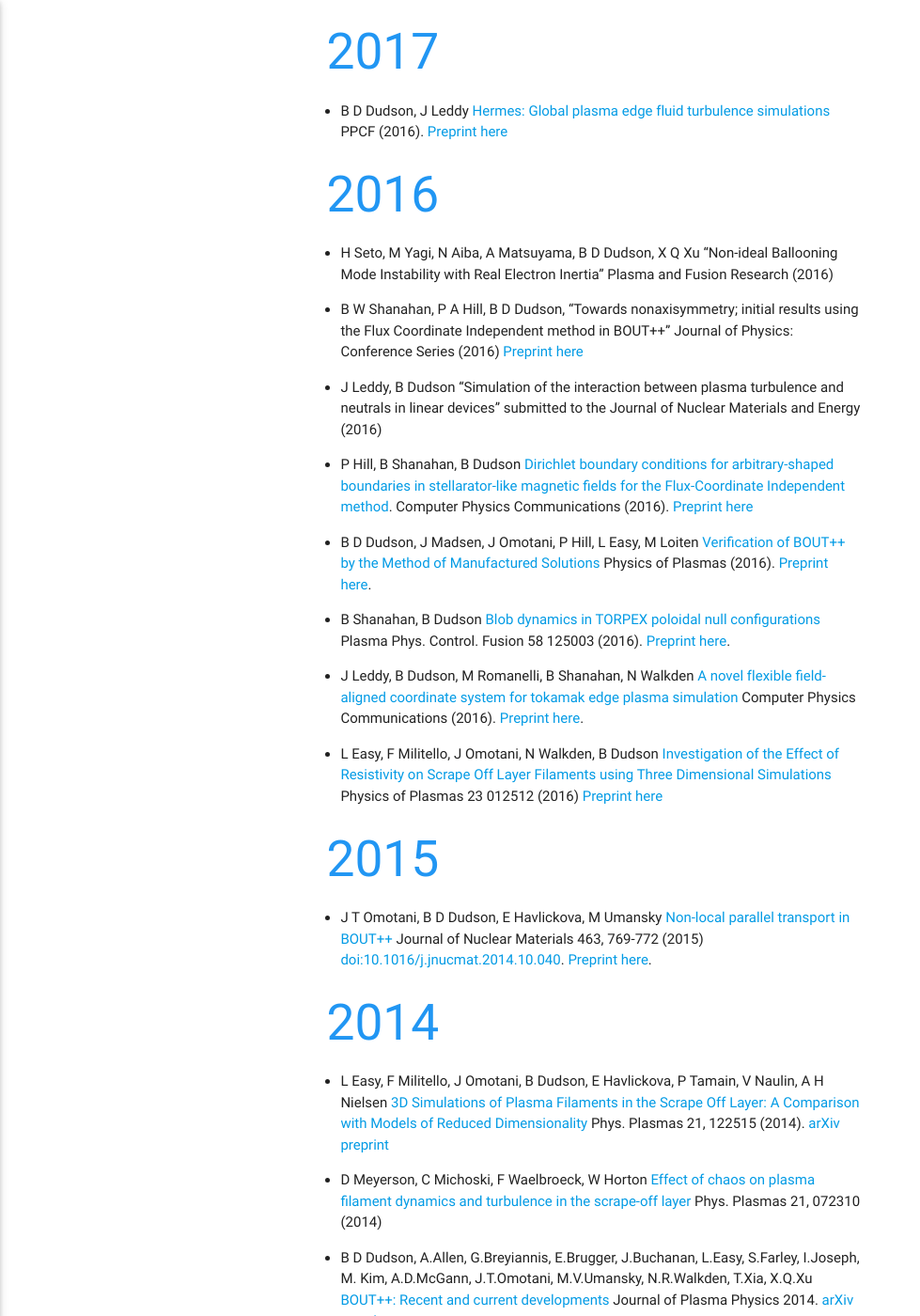
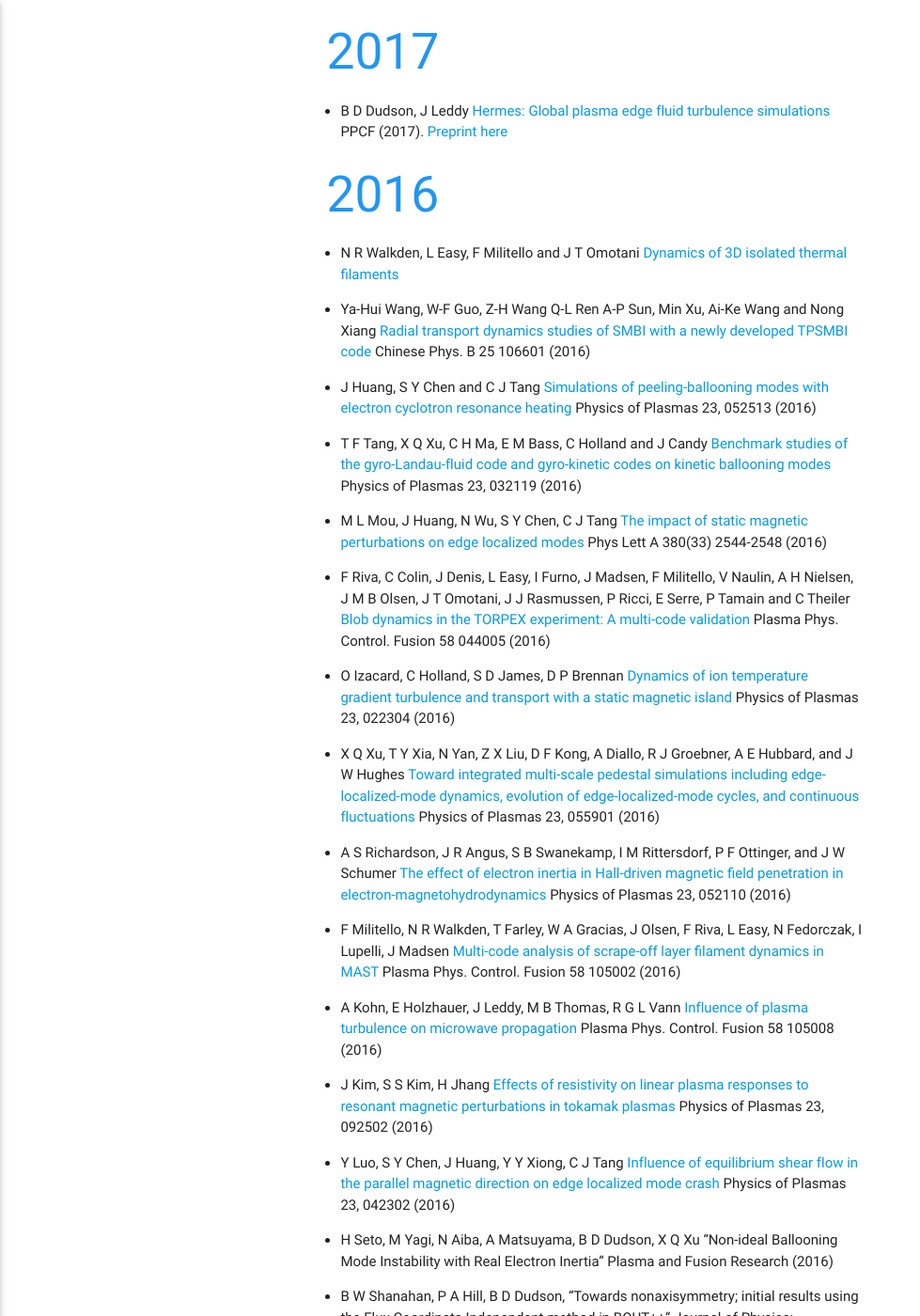
Before and after one commit to boutproject/boutproject.github.io, a Jekyll site: the page built from publications/index.md, in a window 1280 px wide and 1400 px high, scrolled down 198 px. Shown: the whole window at 94% size, without its empty margins (0-979 px from the left). Built offline with Jekyll 4.4.1, drawn with Linux system fonts in a browser that asks for light colours.

Commit message:
Updating publications list

```diff
--- a/publications/index.md
+++ b/publications/index.md
@@ -8,11 +8,24 @@ nav-state: publications
 2017
 ----
 
-* B D Dudson, J Leddy [Hermes: Global plasma edge fluid turbulence simulations](https://doi.org/10.1088/1361-6587/aa63d2) PPCF (2016). [Preprint here](https://arxiv.org/abs/1609.03360)
+* B D Dudson, J Leddy [Hermes: Global plasma edge fluid turbulence simulations](https://doi.org/10.1088/1361-6587/aa63d2) PPCF (2017). [Preprint here](https://arxiv.org/abs/1609.03360)
 
 2016
 ----
 
+* N R Walkden, L Easy, F Militello and J T Omotani [Dynamics of 3D isolated thermal filaments](https://arxiv.org/abs/1606.00582)
+* Ya-Hui Wang, W-F Guo, Z-H Wang Q-L Ren A-P Sun, Min Xu, Ai-Ke Wang and Nong Xiang [Radial transport dynamics studies of SMBI with a newly developed TPSMBI code](https://doi.org/10.1088/1674-1056/25/10/106601) Chinese Phys. B 25 106601 (2016)
+* J Huang, S Y Chen and C J Tang [Simulations of peeling-ballooning modes with electron cyclotron resonance heating](http://dx.doi.org/10.1063/1.4948482) Physics of Plasmas 23, 052513 (2016)
+* T F Tang, X Q Xu, C H Ma, E M Bass, C Holland and J Candy [Benchmark studies of the gyro-Landau-fluid code and gyro-kinetic codes on kinetic ballooning modes](http://dx.doi.org/10.1063/1.4944391) Physics of Plasmas 23, 032119 (2016)
+* M L Mou, J Huang, N Wu, S Y Chen, C J Tang [The impact of static magnetic perturbations on edge localized modes](http://dx.doi.org/10.1016/j.physleta.2016.05.047) Phys Lett A 380(33) 2544-2548 (2016)
+* F Riva, C Colin, J Denis, L Easy, I Furno, J Madsen, F Militello, V Naulin, A H Nielsen, J M B Olsen, J T Omotani, J J Rasmussen, P Ricci, E Serre, P Tamain and C Theiler [Blob dynamics in the TORPEX experiment: A multi-code validation](https://doi.org/10.1088/0741-3335/58/4/044005) Plasma Phys. Control. Fusion 58 044005 (2016)
+* O Izacard, C Holland, S D James, D P Brennan [Dynamics of ion temperature gradient turbulence and transport with a static magnetic island](http://dx.doi.org/10.1063/1.4941704) Physics of Plasmas 23, 022304 (2016)
+* X Q Xu, T Y Xia, N Yan, Z X Liu, D F Kong, A Diallo, R J Groebner, A E Hubbard, and J W Hughes [Toward integrated multi-scale pedestal simulations including edge-localized-mode dynamics, evolution of edge-localized-mode cycles, and continuous fluctuations](http://dx.doi.org/10.1063/1.4948283) Physics of Plasmas 23, 055901 (2016)
+* A S Richardson, J R Angus, S B Swanekamp, I M Rittersdorf, P F Ottinger, and J W Schumer [The effect of electron inertia in Hall-driven magnetic field penetration in electron-magnetohydrodynamics](http://dx.doi.org/10.1063/1.4948715) Physics of Plasmas 23, 052110 (2016)
+* F Militello, N R Walkden, T Farley, W A Gracias, J Olsen, F Riva, L Easy, N Fedorczak, I Lupelli, J Madsen [Multi-code analysis of scrape-off layer filament dynamics in MAST](https://doi.org/10.1088/0741-3335/58/10/105002) Plasma Phys. Control. Fusion 58 105002 (2016)
+* A Kohn, E Holzhauer, J Leddy, M B Thomas, R G L Vann [Influence of plasma turbulence on microwave propagation](https://doi.org/10.1088/0741-3335/58/10/105008)  Plasma Phys. Control. Fusion 58 105008 (2016)
+* J Kim, S S Kim, H Jhang [Effects of resistivity on linear plasma responses to resonant magnetic perturbations in tokamak plasmas](http://dx.doi.org/10.1063/1.4961919) Physics of Plasmas 23, 092502 (2016)
+* Y Luo, S Y Chen, J Huang, Y Y Xiong, C J Tang [Influence of equilibrium shear flow in the parallel magnetic direction on edge localized mode crash](http://dx.doi.org/10.1063/1.4945646) Physics of Plasmas 23, 042302 (2016)
 * H Seto, M Yagi, N Aiba, A Matsuyama, B D Dudson, X Q Xu "Non-ideal Ballooning Mode Instability with Real Electron Inertia" Plasma and Fusion Research (2016)
 * B W Shanahan, P A Hill, B D Dudson, "Towards nonaxisymmetry; initial results using the Flux Coordinate Independent method in BOUT++" Journal of Physics: Conference Series (2016) [Preprint here](https://arxiv.org/abs/1609.06603)
 * J Leddy, B Dudson "Simulation of the interaction between plasma turbulence and neutrals in linear devices" submitted to the Journal of Nuclear Materials and Energy (2016)
```
